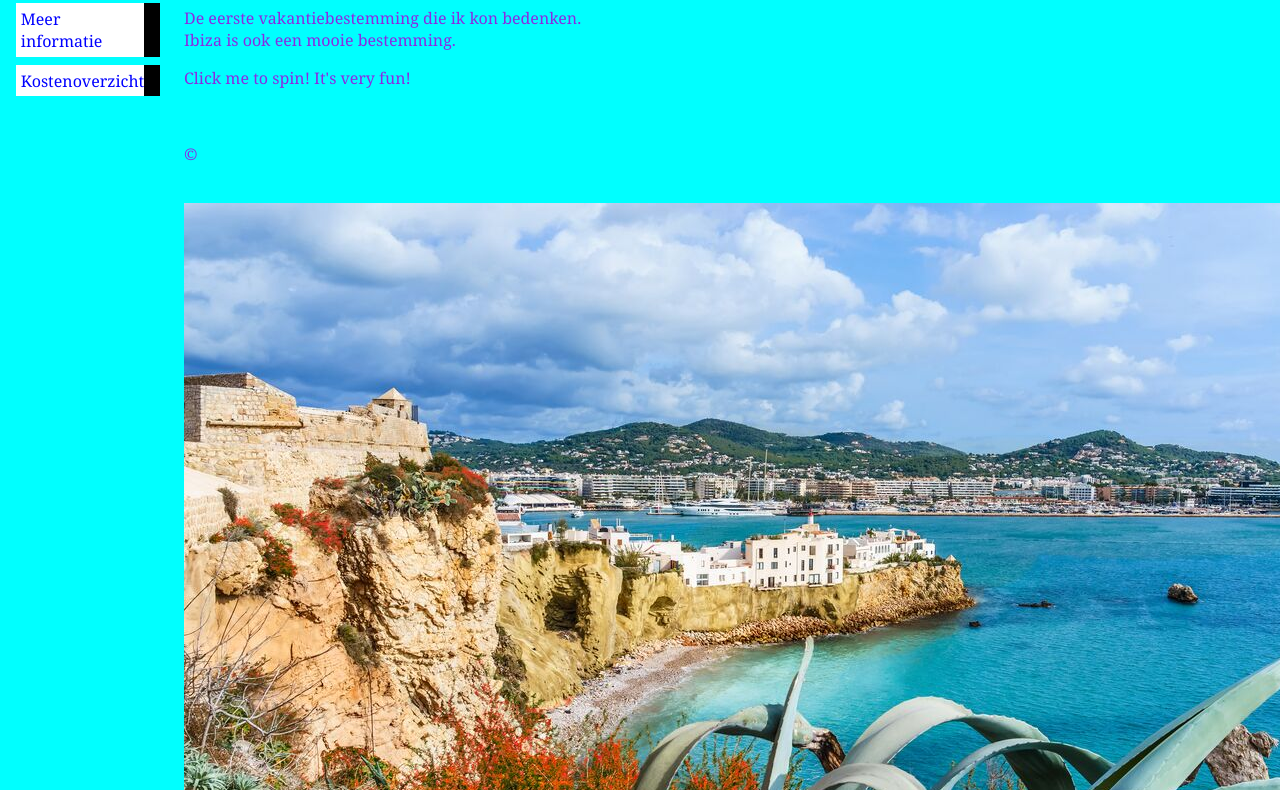
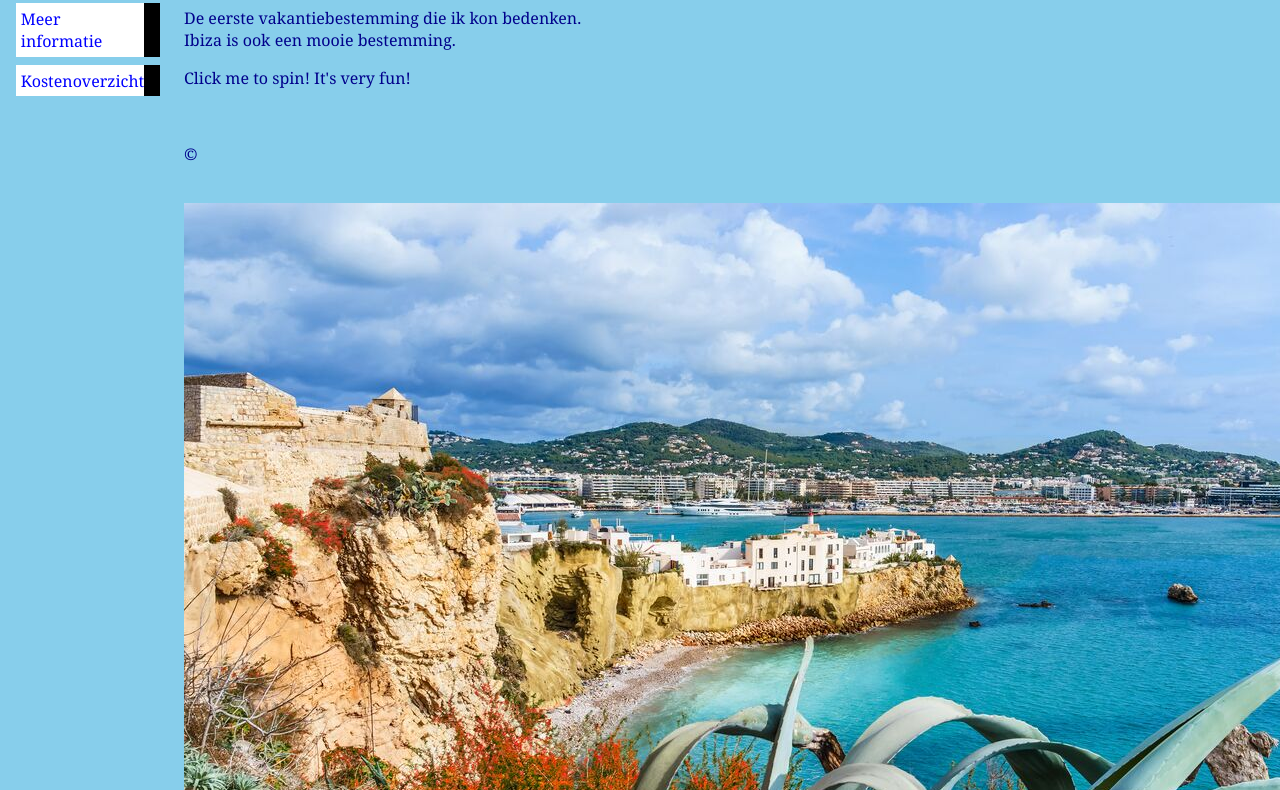
Before and after one commit to MathisDw/Website, a plain HTML site: page index.html in a window 1280 px wide. Shown: the part 116-906 px from the top of the page. Drawn offline with Linux system fonts and the light colour scheme.

Commit message:
Update text.css

```diff
--- a/text.css
+++ b/text.css
@@ -2,8 +2,8 @@ body {
   padding-left: 11em;
   font-family: Georgia, "Times New Roman",
     Times, serif;
-  color: blueviolet;
-  background-color: cyan }
+  color: darkblue;
+  background-color: skyblue }
 
 ul.navbar {
   list-style-type: none;
```
